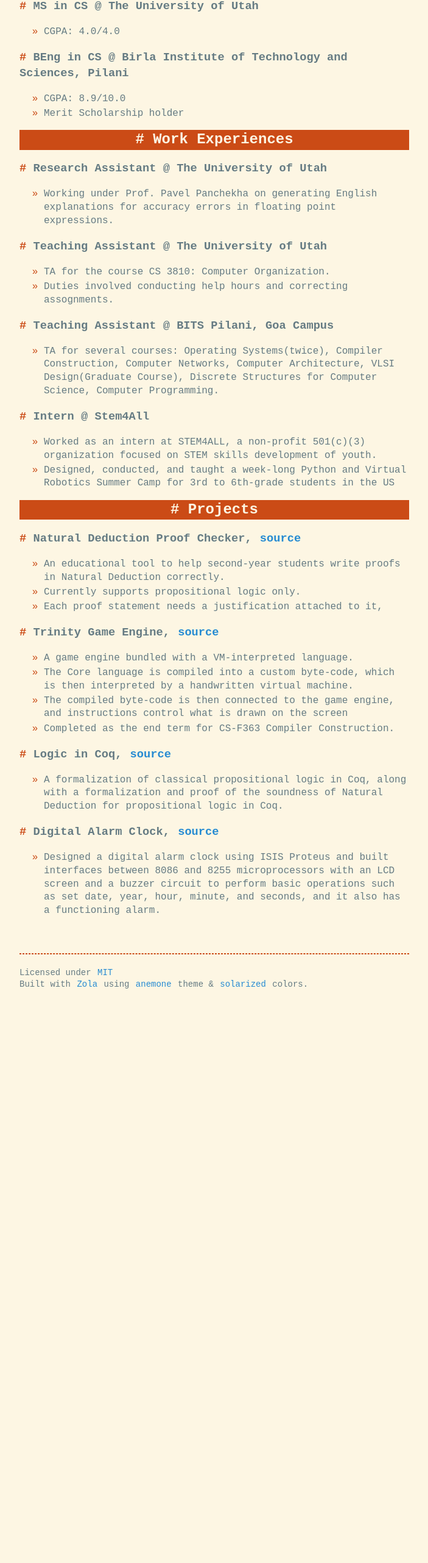
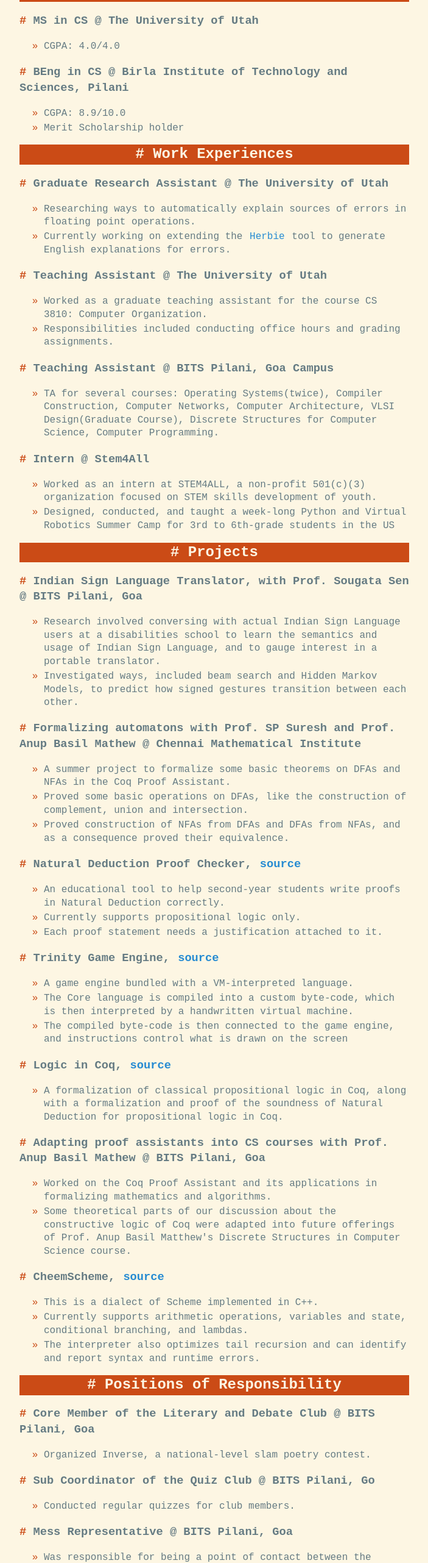
Before and after one commit to wags-1314/wags-1314.github.io, a plain HTML site: page docs/cv/index.html in a window 1280 px wide. Shown: the part 234-2797 px from the top of the page at 61% size, without its empty margins (288-991 px from the left). Before the commit the page ends 1872 px from the top, so only its background shows below. Drawn offline with Linux system fonts and the light colour scheme.

Commit message:
updated cv

```diff
--- a/docs/cv/index.html
+++ b/docs/cv/index.html
@@ -100,6 +100,7 @@
 <ul>
 <li>Email: <a href="mailto:bhargavkishork@gmail.com">bhargavkishork@gmail.com</a></li>
 <li>Github: <a href="https://github.com/wags-1314">wags-1314@github</a></li>
+<li>Phone Number: +1-810-292-4167</li>
 </ul>
 <!-- Add LinkedIn link -->
 <h1 id="education">Education</h1>
@@ -113,14 +114,15 @@
 <li>Merit Scholarship holder</li>
 </ul>
 <h1 id="work-experiences">Work Experiences</h1>
-<h3 id="research-assistant-the-university-of-utah">Research Assistant @ The University of Utah</h3>
+<h3 id="graduate-research-assistant-the-university-of-utah">Graduate Research Assistant @ The University of Utah</h3>
 <ul>
-<li>Working under Prof. Pavel Panchekha on generating English explanations for accuracy errors in floating point expressions.</li>
+<li>Researching ways to automatically explain sources of errors in floating point operations.</li>
+<li>Currently working on extending the <a href="https://github.com/herbie-fp/herbie">Herbie</a> tool to generate English explanations for errors.</li>
 </ul>
 <h3 id="teaching-assistant-the-university-of-utah">Teaching Assistant @ The University of Utah</h3>
 <ul>
-<li>TA for the course CS 3810: Computer Organization.</li>
-<li>Duties involved conducting help hours and correcting assognments.</li>
+<li>Worked as a graduate teaching assistant for the course CS 3810: Computer Organization.</li>
+<li>Responsibilities included conducting office hours and grading assignments.</li>
 </ul>
 <h3 id="teaching-assistant-bits-pilani-goa-campus">Teaching Assistant @ BITS Pilani, Goa Campus</h3>
 <ul>
@@ -133,29 +135,71 @@
 US</li>
 </ul>
 <h1 id="projects">Projects</h1>
+<h3 id="indian-sign-language-translator-with-prof-sougata-sen-bits-pilani-goa">Indian Sign Language Translator, with Prof. Sougata Sen @ BITS Pilani, Goa</h3>
+<ul>
+<li>Research involved conversing with actual Indian Sign Language users at a disabilities school to learn the semantics and usage of Indian Sign Language, and to gauge interest in a portable translator.</li>
+<li>Investigated ways, included beam search and Hidden Markov Models, to predict how signed gestures transition between each other.</li>
+</ul>
+<h3 id="formalizing-automatons-with-prof-sp-suresh-and-prof-anup-basil-mathew-chennai-mathematical-institute">Formalizing automatons with Prof. SP Suresh and Prof. Anup Basil Mathew @ Chennai Mathematical Institute</h3>
+<ul>
+<li>A summer project to formalize some basic theorems on DFAs and NFAs in the Coq Proof Assistant.</li>
+<li>Proved some basic operations on DFAs, like the construction of complement, union and intersection.</li>
+<li>Proved construction of NFAs from DFAs and DFAs from NFAs, and as a consequence proved their equivalence.</li>
+</ul>
 <h3 id="natural-deduction-proof-checker-source">Natural Deduction Proof Checker, <a href="https://github.com/wags-1314/nat-deduct/">source</a></h3>
 <ul>
 <li>An educational tool to help second-year students write proofs in Natural Deduction correctly.</li>
 <li>Currently supports propositional logic only.</li>
-<li>Each proof statement needs a justification attached to it,</li>
+<li>Each proof statement needs a justification attached to it.</li>
 </ul>
 <h3 id="trinity-game-engine-source">Trinity Game Engine, <a href="https://github.com/wags-1314/trinity/">source</a></h3>
 <ul>
 <li>A game engine bundled with a VM-interpreted language.</li>
 <li>The Core language is compiled into a custom byte-code, which is then interpreted by a handwritten virtual machine.</li>
 <li>The compiled byte-code is then connected to the game engine, and instructions control what is drawn on the screen</li>
-<li>Completed as the end term for CS-F363 Compiler Construction.</li>
 </ul>
 <h3 id="logic-in-coq-source">Logic in Coq, <a href="https://github.com/wags-1314/logic-in-Coq">source</a></h3>
 <ul>
 <li>A formalization of classical propositional logic in Coq, along with a formalization and proof of the soundness of Natural
 Deduction for propositional logic in Coq.</li>
 </ul>
-<h3 id="digital-alarm-clock-source">Digital Alarm Clock, <a href="https://github.com/wags-1314/CSF241-Project">source</a></h3>
+<h3 id="adapting-proof-assistants-into-cs-courses-with-prof-anup-basil-mathew-bits-pilani-goa">Adapting proof assistants into CS courses with Prof. Anup Basil Mathew @ BITS Pilani, Goa</h3>
 <ul>
-<li>Designed a digital alarm clock using ISIS Proteus and built interfaces between 8086 and 8255 microprocessors with an LCD
-screen and a buzzer circuit to perform basic operations such as set date, year, hour, minute, and seconds, and it also has a
-functioning alarm.</li>
+<li>Worked on the Coq Proof Assistant and its applications in formalizing mathematics and algorithms.</li>
+<li>Some theoretical parts of our discussion about the constructive logic of Coq were adapted into future offerings of Prof. Anup Basil Matthew's Discrete Structures in Computer Science course.</li>
+</ul>
+<h3 id="cheemscheme-source">CheemScheme, <a href="https://github.com/wags-1314/cheem-scheme">source</a></h3>
+<ul>
+<li>This is a dialect of Scheme implemented in C++.</li>
+<li>Currently supports arithmetic operations, variables and state, conditional branching, and lambdas.</li>
+<li>The interpreter also optimizes tail recursion and can identify and report syntax and runtime errors.</li>
+</ul>
+<h1 id="positions-of-responsibility">Positions of Responsibility</h1>
+<h3 id="core-member-of-the-literary-and-debate-club-bits-pilani-goa">Core Member of the Literary and Debate Club @ BITS Pilani, Goa</h3>
+<ul>
+<li>Organized Inverse, a national-level slam poetry contest.</li>
+</ul>
+<h3 id="sub-coordinator-of-the-quiz-club-bits-pilani-go">Sub Coordinator of the Quiz Club @ BITS Pilani, Go</h3>
+<ul>
+<li>Conducted regular quizzes for club members.</li>
+</ul>
+<h3 id="mess-representative-bits-pilani-goa">Mess Representative @ BITS Pilani, Goa</h3>
+<ul>
+<li>Was responsible for being a point of contact between the campus administration, mess contractors, and students.</li>
+<li>Frequently met with students to address their grievances about food in the mess.</li>
+</ul>
+<h1 id="skills">Skills</h1>
+<h3 id="languages">Languages</h3>
+<ul>
+<li>English, Hindi, Marathi, Kannada</li>
+</ul>
+<h3 id="programming-languages-known">Programming languages known:</h3>
+<ul>
+<li>Python, Racket, Coq, C/C++, Java, \LaTeX, Lisp/Scheme, Verilog, MASM, Javascript, SQL.</li>
+</ul>
+<h3 id="tools-environments-known">Tools/Environments known:</h3>
+<ul>
+<li>Bash Scripting, beautifulsoup4, Django, flex/bison, LLVM.</li>
 </ul>
 
 
```
Also changed, not shown: 1 other file.
